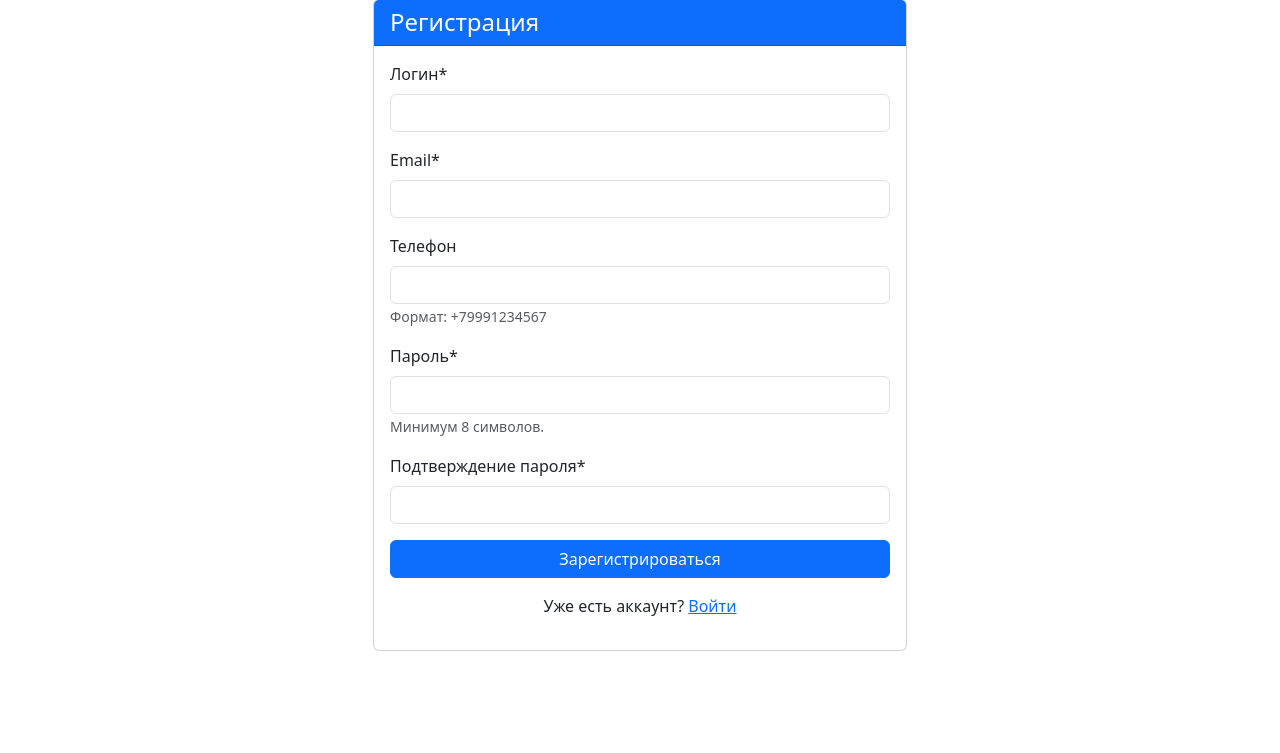
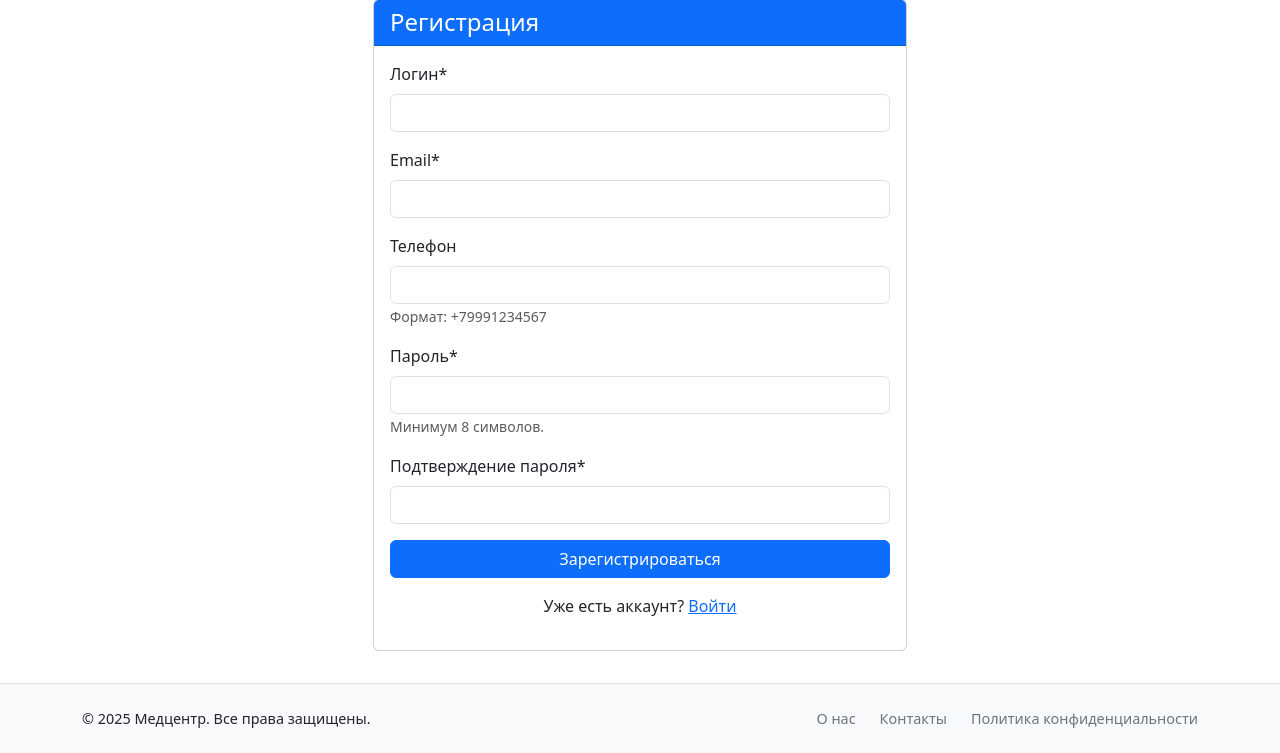
Before and after one commit to 143life/med_center, a Django app: template core/templates/account/signup.html in a window 1280 px wide. Shown: the part 105-858 px from the top of the page. Before the commit the page ends 756 px from the top, so only its background shows below. Run offline with Django 5.2, Linux system fonts and the light colour scheme; the template is opened without the code that fills it, so the values that code supplies are empty.

Commit message:
Added footer and changed view of queue

```diff
--- a/core/templates/base.html
+++ b/core/templates/base.html
@@ -5,8 +5,69 @@
     <meta name="viewport" content="width=device-width, initial-scale=1.0">
     <title>{% block title %}Медцентр{% endblock %}</title>
     <link href="https://cdn.jsdelivr.net/npm/bootstrap@5.3.0/dist/css/bootstrap.min.css" rel="stylesheet">
+    <style>
+        body {
+            min-height: 100vh;
+            display: flex;
+            flex-direction: column;
+        }
+        .content-wrapper {
+            flex: 1 0 auto;
+        }
+        .footer {
+            flex-shrink: 0;
+            background-color: #f8f9fa;
+            padding: 1.5rem 0;
+            margin-top: 2rem;
+            border-top: 1px solid #dee2e6;
+        }
+        .footer-content {
+            display: flex;
+            justify-content: space-between;
+            align-items: center;
+            flex-wrap: wrap;
+            gap: 1rem;
+        }
+        .footer-info {
+            font-size: 0.9rem;
+        }
+        .footer-links {
+            display: flex;
+            gap: 1.5rem;
+            flex-wrap: wrap;
+        }
+        .footer-links a {
+            color: #6c757d;
+            text-decoration: none;
+            transition: color 0.2s ease;
+            font-size: 0.9rem;
+            white-space: nowrap;
+        }
+        .footer-links a:hover {
+            color: #0d6efd;
+        }
+        @media (max-width: 768px) {
+            .footer {
+                padding: 1rem 0;
+                margin-top: 1.5rem;
+            }
+            .footer-content {
+                flex-direction: column;
+                text-align: center;
+                gap: 0.75rem;
+            }
+            .footer-links {
+                justify-content: center;
+                gap: 1rem;
+            }
+            .footer-info {
+                margin-bottom: 0.5rem;
+            }
+        }
+    </style>
 </head>
 <body>
+    <div class="content-wrapper">
         <nav class="navbar navbar-expand-lg navbar-dark bg-primary mb-4">
             <div class="container">
                 <a class="navbar-brand" href="/">Медцентр</a>
@@ -44,6 +105,22 @@
         <div class="container">
             {% block content %}{% endblock %}
         </div>
+    </div>
+
+    <footer class="footer">
+        <div class="container">
+            <div class="footer-content">
+                <div class="footer-info">
+                    <p class="mb-0">&copy; 2025 Медцентр. Все права защищены.</p>
+                </div>
+                <div class="footer-links">
+                    <a href="/about/">О нас</a>
+                    <a href="/contacts/">Контакты</a>
+                    <a href="/privacy/">Политика конфиденциальности</a>
+                </div>
+            </div>
+        </div>
+    </footer>
 
     <script src="https://cdn.jsdelivr.net/npm/bootstrap@5.3.0/dist/js/bootstrap.bundle.min.js"></script>
 </body>
```
Also changed, not shown: core/apps/medcenter/tasks.py (+0 -25 lines), core/templates/medcenter/queue.html (+30 -11 lines). Lines whose indentation alone changed are shown as unchanged.
